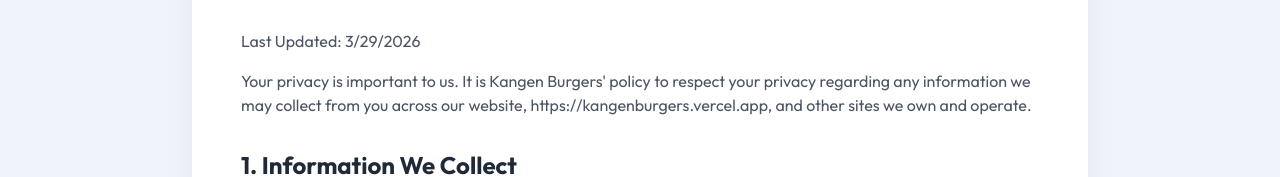
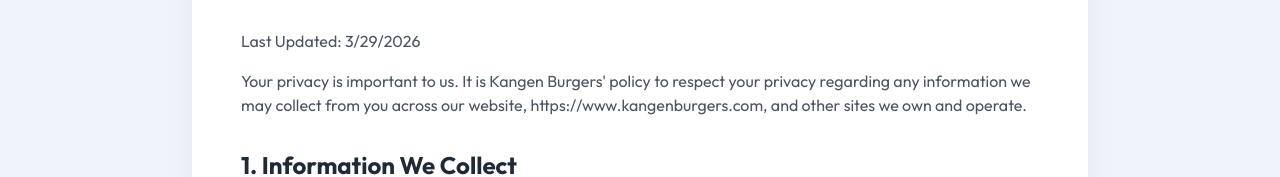
Before and after one commit to chaitanyashete03/burger-website, a Next.js app: page /privacy in a window 1280 px wide. Shown: the part 172-349 px from the top of the page. Built offline with nearby package versions, Linux system fonts and the light colour scheme; no server answers.

Commit message:
chore: update siteUrl to production domain

```diff
--- a/app/privacy/page.tsx
+++ b/app/privacy/page.tsx
@@ -11,7 +11,7 @@
           <h1 className="text-4xl font-bold text-gray-800 mb-8">Privacy Policy</h1>
           <div className="prose prose-lg text-gray-600 max-w-none">
             <p className="mb-4">Last Updated: {new Date().toLocaleDateString()}</p>
-            <p>Your privacy is important to us. It is Kangen Burgers&apos; policy to respect your privacy regarding any information we may collect from you across our website, https://kangenburgers.vercel.app, and other sites we own and operate.</p>
+            <p>Your privacy is important to us. It is Kangen Burgers&apos; policy to respect your privacy regarding any information we may collect from you across our website, https://www.kangenburgers.com, and other sites we own and operate.</p>
             <h2 className="text-2xl font-bold text-gray-800 mt-8 mb-4">1. Information We Collect</h2>
             <p>We only ask for personal information when we truly need it to provide a service to you. We collect it by fair and lawful means, with your knowledge and consent.</p>
             <h2 className="text-2xl font-bold text-gray-800 mt-8 mb-4">2. Use of Information</h2>
--- a/app/terms/page.tsx
+++ b/app/terms/page.tsx
@@ -11,7 +11,7 @@
           <h1 className="text-4xl font-bold text-gray-800 mb-8">Terms of Service</h1>
           <div className="prose prose-lg text-gray-600 max-w-none">
             <p className="mb-4">Last Updated: {new Date().toLocaleDateString()}</p>
-            <p>By accessing the website at https://kangenburgers.vercel.app, you are agreeing to be bound by these terms of service, all applicable laws and regulations, and agree that you are responsible for compliance with any applicable local laws.</p>
+            <p>By accessing the website at https://www.kangenburgers.com, you are agreeing to be bound by these terms of service, all applicable laws and regulations, and agree that you are responsible for compliance with any applicable local laws.</p>
             <h2 className="text-2xl font-bold text-gray-800 mt-8 mb-4">1. Use License</h2>
             <p>Permission is granted to temporarily download one copy of the materials on Kangen Burgers&apos; website for personal, non-commercial transitory viewing only.</p>
             <h2 className="text-2xl font-bold text-gray-800 mt-8 mb-4">2. Disclaimer</h2>
--- a/lib/constants.ts
+++ b/lib/constants.ts
@@ -12,7 +12,7 @@
     linkedin: "https://www.linkedin.com/in/kangen-burgers-47a964305/",
   },
   magicpinUrl: "https://magicpin.in/Pune/Talegaon-Dabhade/Restaurant/Kangen-BurgerS/store/1676742/",
-  siteUrl: "https://kangenburgers.vercel.app",
+  siteUrl: "https://www.kangenburgers.com",
   googleSheetsWebhookUrl: "https://script.google.com/macros/s/AKfycbx3tXZw4eZlJhtVsVv5re4opsJ5tRNyoANlADHSbZUfOG_tRSbmuVZfKpnLi-ilVyd5/exec",
   googleFranchiseWebhookUrl: "https://script.google.com/macros/s/AKfycbx3tXZw4eZlJhtVsVv5re4opsJ5tRNyoANlADHSbZUfOG_tRSbmuVZfKpnLi-ilVyd5/exec",
   googleReviewUrl: "https://www.google.com/search?sca_esv=314db17b76bb14ae&rlz=1C1GCEA_enIN1168IN1168&sxsrf=ANbL-n5PMrl5HcjVPP87napXMtxnkaX-jg:1774693788158&q=kangen+burgers&si=AL3DRZEsmMGCryMMFSHJ3StBhOdZ2-6yYkXd_doETEE1OR-qOVtqP3pZzLSaETvHPjgbCPG-_25_aYggXa7dSS0p7Sfrl2OElR-0y5tJkc24NLCr7ejYUrpUPJWkWfyRWVdbCWG8zXGk5Uh20EqSoycUgYILESPA5-mofOuDtysatFIwBKOzGEIqZ7euZTIwJ8pndzShsOgWVgo2ZPkc4SyyC2Eo7NLRZA%3D%3D&sa=X&ved=2ahUKEwjq5s_GscKTAxXEr1YBHXn-Bo0QrrQLegQIGxAB&biw=1536&bih=776&dpr=1.25#lrd=0x3bc2b163be0c7683:0x9cc4c420bc6b6587,3,,,,",
```
